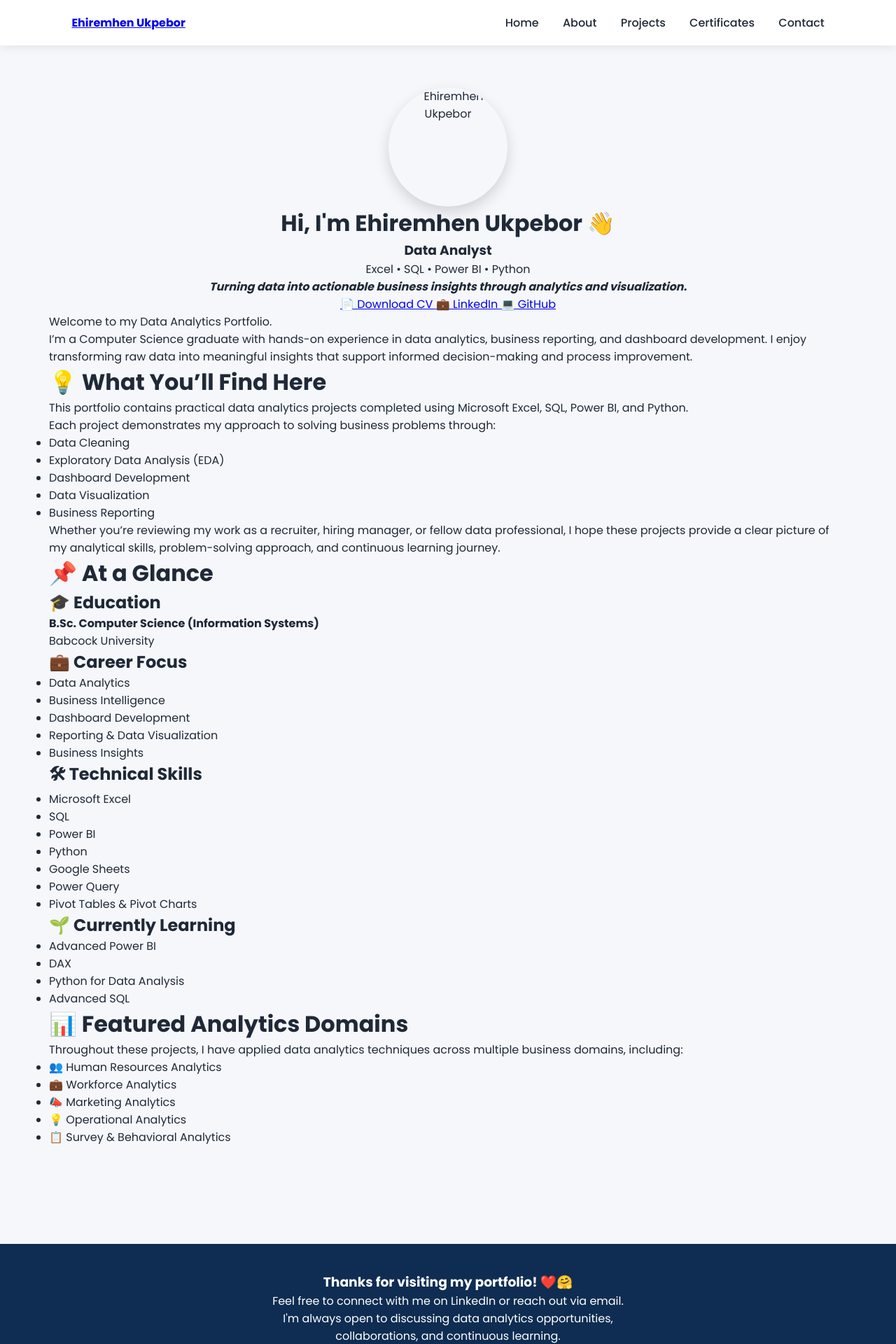
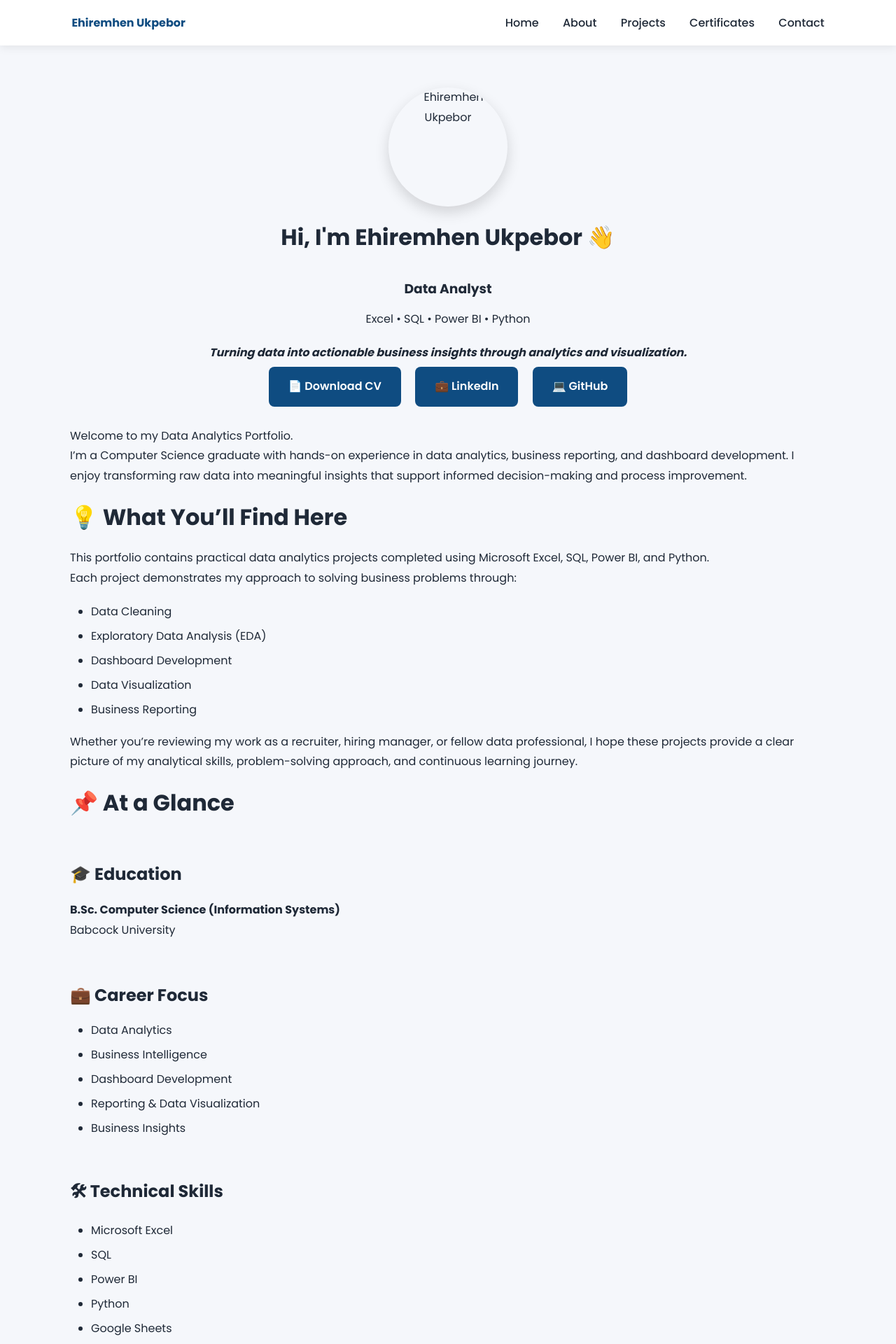
Before and after one commit to EhiUkpebor001/Data-Analytics-Portfolio, a Jekyll site: the page built from index.md, in a window 1280 px wide. Shown: the top 1920 px of the page at 70% size. Built offline with Jekyll 4.4.1, drawn with Linux system fonts in a browser that asks for light colours.

Commit message:
Add styles for links, buttons, headings, and lists

```diff
--- a/assets/css/style.css
+++ b/assets/css/style.css
@@ -10,6 +10,33 @@ body{
     font-family:'Poppins',sans-serif;
     background:#f5f7fb;
     color:#1f2937;
+}
+
+a{
+    color:#0F4C81;
+    text-decoration:none;
+    transition:.3s;
+}
+
+a:hover{
+    color:#2563EB;
+}
+
+.button{
+    display:inline-block;
+    background:#0F4C81;
+    color:white !important;
+    padding:14px 28px;
+    border-radius:8px;
+    margin:8px;
+    font-weight:600;
+    transition:.3s;
+    text-decoration:none;
+}
+
+.button:hover{
+    background:#1B6CA8;
+    transform:translateY(-2px);
 }
 
 /* NAVIGATION */
@@ -39,7 +66,35 @@ body{
 .container{
     max-width:1200px;
     margin:auto;
-    padding:60px 30px;
+    padding:60px 60px;
+}
+
+h1{
+    margin-bottom:20px;
+}
+
+h2{
+    margin-top:60px;
+    margin-bottom:20px;
+}
+
+h3{
+    margin-top:35px;
+    margin-bottom:15px;
+}
+
+p{
+    margin-bottom:20px;
+    line-height:1.8;
+}
+
+ul{
+    margin:20px 0;
+    padding-left:30px;
+}
+
+li{
+    margin-bottom:10px;
 }
 
 /* FOOTER */
```
